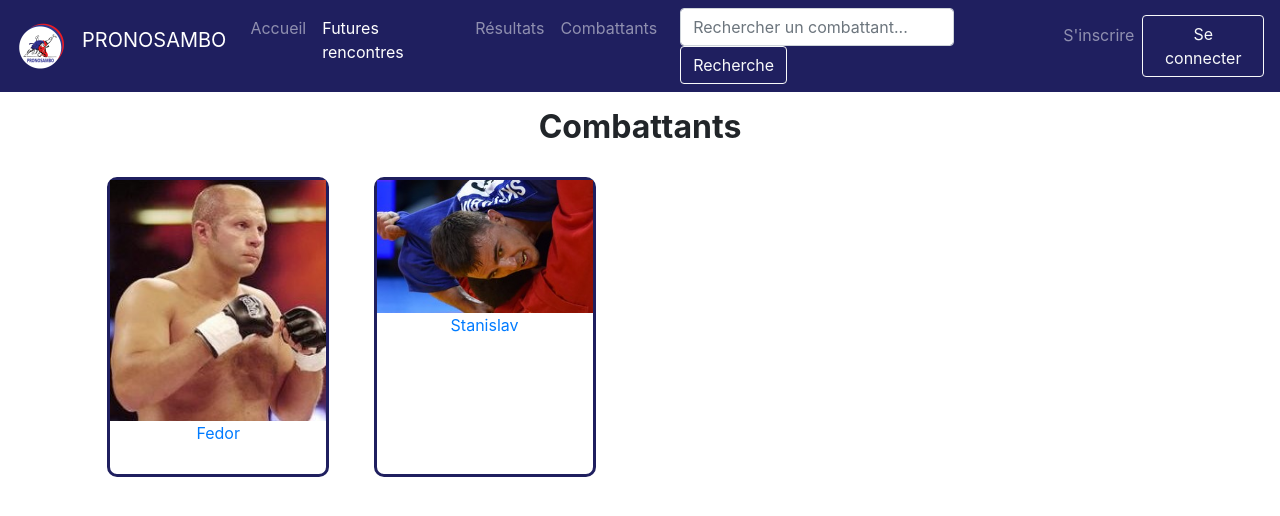
After one commit to Ekelz/Pronosambo, a PHP site: page /views/combattants_liste.php in a window 1280 px wide. The commit adds this page. Shown: the top 516 px of the page. Run offline with PHP 8.4, Linux system fonts and the light colour scheme; data that the repository does not hold is empty; some libraries are stand-ins or nearby versions.

Commit message:
Ajout combattants
Signed-off-by: gfaurie <gabrielle.faurie@a-sis.com>

```diff
--- a/home.php
+++ b/home.php
@@ -12,6 +12,11 @@ function login()
 	require './views/login.php';
 }
 
+function combattants_liste()
+{
+	require './views/combattants_liste.php';
+}
+
 if(isset($_POST['btnLogin']))
 {
 	login();
--- /dev/null
+++ b/src/css/combattants_liste.css
@@ -0,0 +1,38 @@
+h1.titre_combattant{
+	text-align: center;
+	font-size: 32px;
+	font-weight: bold;
+}
+
+img.img_combattants_liste{
+	display: block;
+	margin-left: auto;
+	margin-right: auto;
+	width: 100%;
+	height: auto;
+}
+
+img.img_combattant{
+	display: block;
+    margin: 2%;
+    width: 25%;
+    float: left;
+	border-radius: 10px;
+    height: auto;
+}
+
+.info_combattants_liste{
+	width: 20%;
+	height: 300px;
+	margin: 2%;
+	border-radius: 10px;
+	border: solid rgb(31, 31, 95);
+	float: left;
+	text-align: center;
+	vertical-align: text-bottom;
+}
+
+.info_joueur{
+    margin: 2%;
+    float: left;
+}
--- /dev/null
+++ b/views/combattants_liste.php
@@ -0,0 +1,24 @@
+<?php
+ob_start();
+?>
+
+		<h1 class="titre_combattant">Combattants</h1>
+
+		<div class="info_combattants_liste">
+			<a href="../views/combattant.php">
+				<img class="img_combattants_liste" src="../src/img/fedor.jpg">
+				<div>Fedor</div>
+			</a>
+		</div>
+		<div class="info_combattants_liste">
+			<a href="../views/combattant.php">
+				<img class="img_combattants_liste" src="../src/img/Stanislav.jpg">
+				<div>Stanislav</div>
+			</a>
+		</div>
+
+
+<?php
+    $content=ob_get_clean();
+    require("layout.php");
+?>
--- a/views/layout.php
+++ b/views/layout.php
@@ -4,12 +4,13 @@
 <html lang="fr">
 
 <head>
-	<meta charset="utf-8">
+  <meta charset="utf-8">
 	<title><?php echo $title; ?></title>
 	<meta name="viewport" content="width=device-width, initial-scale=1">
 	<link rel="stylesheet" href="../src/css/bulma.min.css">
 	<link rel="stylesheet" href="../src/css/login.css">
 	<link rel="stylesheet" href="../src/css/etienne.css">
+  <link rel="stylesheet" href="../src/css/combattants_liste.css">
 	<link rel="stylesheet" href="../src/bin/bootstrap-4.3.1-dist/css/bootstrap.css">
 	<script defer src="./src/js/all.js"></script>
 </head>
```
Also changed, not shown: views/combattant.php (added, +14 -0 lines), views/home.php (deleted, +0 -20 lines), src/img/Sambo_at_the_2015_European_Games.jpg (added), src/img/Stanislav.jpg (added), src/img/address-card.svg (added), src/img/fedor.jpg (added).
